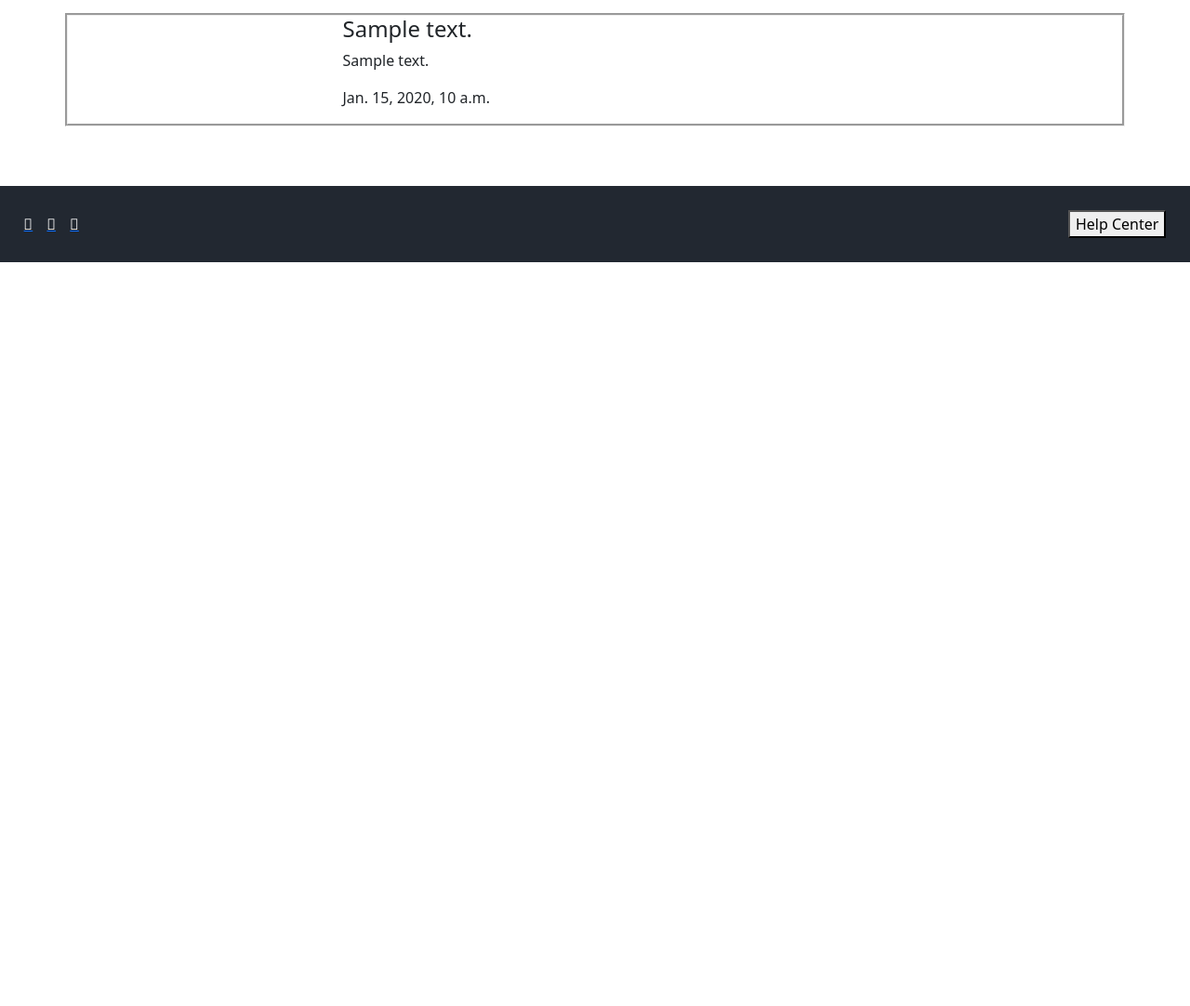
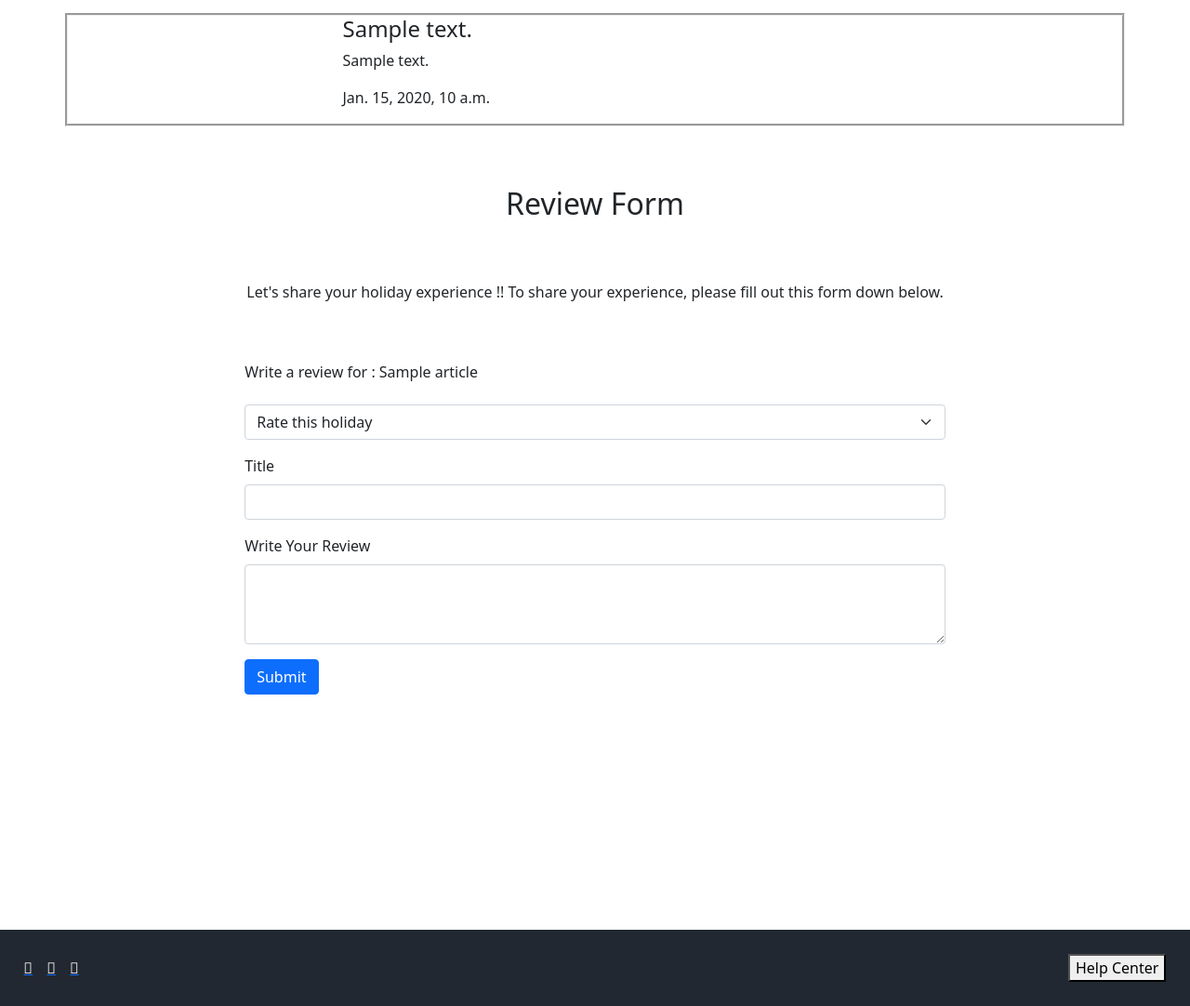
Before and after one commit to Chikayo-k/rate-your-stay, a Django app: a page that uses home/templates/home/detail.html in a window 1280 px wide. Shown: the part 456-1538 px from the top of the page at 93% size. Before the commit the page ends 738 px from the top, so only its background shows below. Run offline with Django 4.2, Linux system fonts and the light colour scheme; a user stored in the database is signed in; tables that the repository leaves empty hold one stand-in row (values such as "Sample post").

Commit message:
Add review form in detail page

```diff
--- a/home/templates/home/detail.html
+++ b/home/templates/home/detail.html
@@ -33,8 +33,9 @@
       {% endif %}
 
       <!-- Review -->
+      {% if reviews %}
       {% for review in reviews %}
-      <div class="container review-container">
+        <div class="container review-container">
         <div class="row">
           <div class="col-12 col-sm-4 col-lg-3 review-img-container">
             <img class="img-fluid review-img" src="{{article.detail_image.url}}" alt="">
@@ -47,9 +48,47 @@
         </div>
       </div>
       {% endfor %}
+      {% else %}
+      <p class="no-review">No reviews have been posted yet</p>
+      {% endif %}
 
     </section>
 
 
+
+
+    {% if user.is_authenticated %}
+    <section id="add-review-section" class="container-fluid vh-100 x">
+      <h2 class="review-title">Review Form</h2>
+      <p class="review-leadmessage">Let's share your holiday experience !! To share your experience, please fill out this form down below.</p>
+
+     <!-- Form -->
+     <div class="review-form">
+      <div class="mb-3">
+          <p>Write a review for : {{article.title}}</p>
+           <select class="form-select stars" aria-label="Default select example">
+             <option selected>Rate this holiday</option>
+             <option  value="1">★</option>
+             <option  value="2">★★</option>
+             <option  value="3">★★★</option>
+             <option  value="4">★★★★</option>
+             <option  value="5">★★★★★</option>
+           </select>
+       </div>
+       <div class="mb-3">
+         <label class="form-label" for="review-title">Title</label>
+         <input class="form-control" type="text">
+       </div>
+       <div class="mb-3">
+         <label for="exampleFormControlTextarea1" class="form-label">Write Your Review</label>
+         <textarea class="form-control" id="exampleFormControlTextarea1" rows="3"></textarea>
+       </div>
+
+       <button type="submit" class="btn btn-primary">Submit</button>
+     </div>
+     </section>
+     {% endif %}
+
+
 </main>
 {% endblock content %}
--- a/settings/settings.py
+++ b/settings/settings.py
@@ -27,9 +27,9 @@ TEMPLATES_DIR = os.path.join(BASE_DIR, 'templates')
 SECRET_KEY = 'django-insecure-68iv+742*a1m03mml8xulao)$wa6%08pn2sgt@gas&)4!dibia'
 
 # SECURITY WARNING: don't run with debug turned on in production!
-DEBUG = False
+DEBUG = True
 
-ALLOWED_HOSTS = ['8000-chikayok-rateyourstay-k545ie50vak.ws-us110.gitpod.io','.herokuapp.com']
+ALLOWED_HOSTS = ['8000-chikayok-rateyourstay-k545ie50vak.ws-us114.gitpod.io','.herokuapp.com']
 
 
 # Application definition
--- a/static/css/style.css
+++ b/static/css/style.css
@@ -285,7 +285,13 @@ footer{
     margin-bottom: 5%;
 }
 
+.no-review{
+    text-align: center;
+}
+
 /* Review Form */
+
+
 .review-title{
     text-align: center;
 }
--- a/static/js/script.js
+++ b/static/js/script.js
@@ -0,0 +1,2 @@
+
+const reviewSecsion =document.getElementById('add-review-section');
```
Also changed, not shown: home/templates/home/add_reviews.html (+4 -4 lines), templates/base.html (line endings or trailing spaces).
